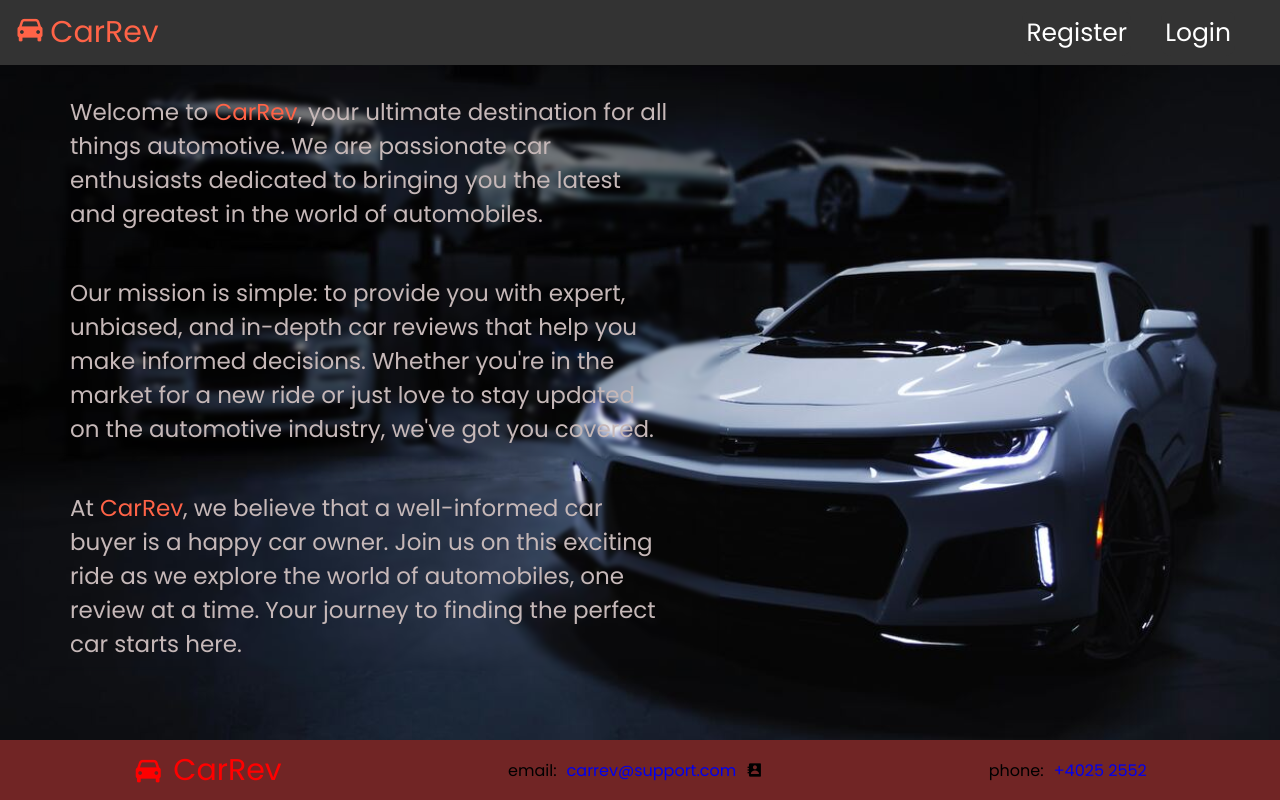
After one commit to adrianbetea/CarRev, a PHP site: page / in a window 1280 px wide. The commit adds this page. Run offline with PHP 8.4, Linux system fonts and the light colour scheme.

Commit message:
add index page

```diff
--- /dev/null
+++ b/index.php
@@ -0,0 +1,95 @@
+<?php
+
+@include 'config.php';
+
+session_start();
+
+if (!isset($_SESSION['admin_name'])) {
+}
+
+
+?>
+
+<!DOCTYPE html>
+<html lang="en">
+
+<head>
+    <meta charset="UTF-8">
+    <meta name="viewport" content="width=device-width, initial-scale=1.0">
+    <title>admin</title>
+
+    <!-- css file link -->
+    <link rel="stylesheet" href="./style/style.css">
+    <link rel="stylesheet" href="./style/about.css">
+    <link href="https://unpkg.com/boxicons@2.1.4/css/boxicons.min.css" rel="stylesheet" />
+</head>
+
+<body>
+
+    <header>
+        <nav class="top-nav">
+            <ul>
+                <li>
+                    <i class='bx bxs-car logo'></i>
+                    <a href="index.php"><span class="logo">CarRev</a></span></a>
+                </li>
+
+                <li><a href="login_form.php" class="btn">Login</a></li>
+
+                <li><a href="register_form.php" class="btn">Register</a></li>
+
+            </ul>
+        </nav>
+    </header>
+
+    <main>
+        <div class="about-container">
+            <div class="welcome abt">
+                <p>
+                    Welcome to <span>CarRev</span>, your ultimate destination for all things automotive.
+                    We are passionate car enthusiasts dedicated to bringing you the latest and greatest in the world of automobiles.
+                </p>
+            </div>
+
+            <br>
+            <div class="our-mission abt">
+                <p>
+                    Our mission is simple: to provide you with expert, unbiased, and in-depth car reviews that help you make informed decisions.
+                    Whether you're in the market for a new ride or just love to stay updated on the automotive industry, we've got you covered.
+                </p>
+            </div>
+
+            <br>
+            <div class="journey-start abt">
+                <p>
+                    At <span>CarRev</span>, we believe that a well-informed car buyer is a happy car owner.
+                    Join us on this exciting ride as we explore the world of automobiles, one review at a time.
+                    Your journey to finding the perfect car starts here.
+                </p>
+            </div>
+
+        </div>
+
+    </main>
+
+    <footer>
+        <span>
+            <i class='bx bxs-car logo'></i>
+            <span class="logo">CarRev</span>
+        </span>
+        <span>
+            <p>email: </p>
+            <a href="mailto:carrev@support.com">carrev@support.com</a>
+            <i class='bx bxs-contact contact'></i>
+        </span>
+
+        <span>
+            <p>phone: </p>
+            <a href="tel:+4025 2552">+4025 2552</a>
+        </span>
+
+    </footer>
+
+</body>
+
+</html>
--- a/logout.php
+++ b/logout.php
@@ -6,4 +6,4 @@ session_start();
 session_unset();
 session_destroy();
 
-header('location:login_form.php');
+header('location:index.php');
--- a/style/style.css
+++ b/style/style.css
@@ -45,6 +45,7 @@
   border-radius: 10px;
   margin-bottom: 6px;
   font-size: 25px;
+  margin-right: 30px;
   background: #333;
   color: #fff;
   text-transform: capitalize;
```
